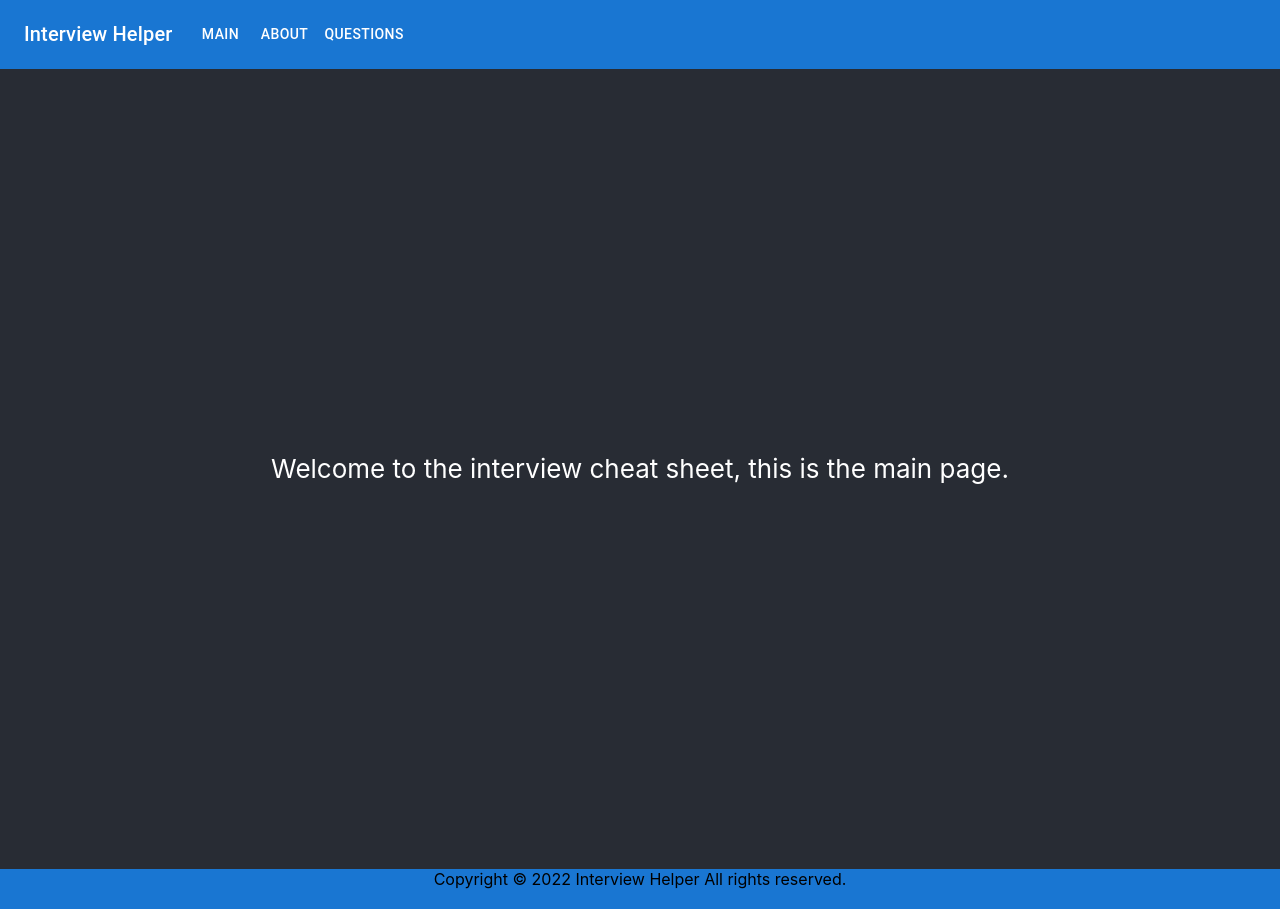
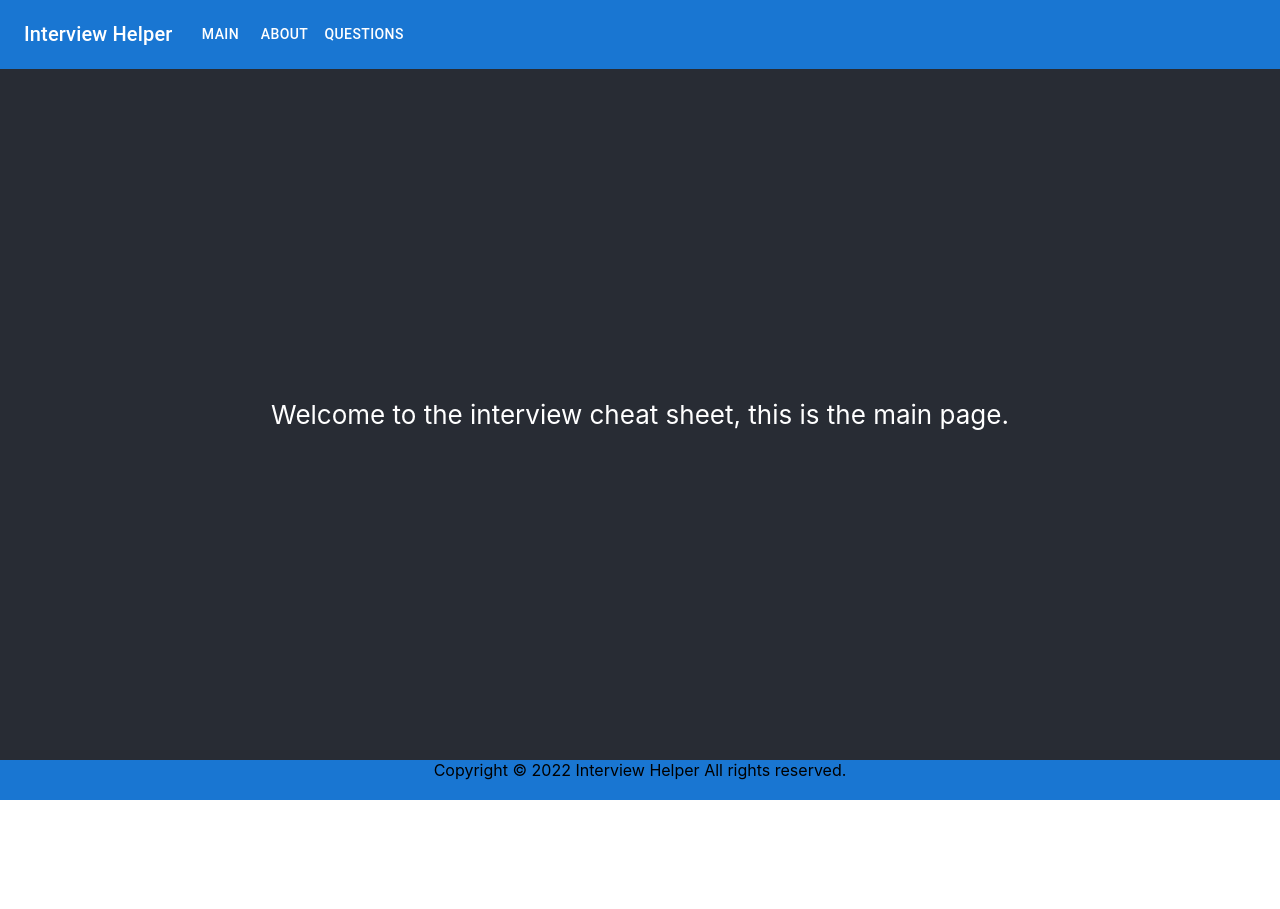
Before and after one commit to Sverdiyev/InterviewHelperFE, a React (Create React App) app: page / in a window 1280 px wide. After the commit the page ends 800 px from the top, so only its background shows below. Built offline with nearby package versions, Linux system fonts and the light colour scheme.

Commit message:
fixed scaling

```diff
--- a/src/App.css
+++ b/src/App.css
@@ -1,10 +1,14 @@
 .App {
   text-align: center;
+  min-height: 100vh;
+  display: flex;
+  justify-content: space-between;
+  flex-direction: column;
 }
 
 main {
   background-color: #282c34;
-  min-height: 100vh;
+  flex-grow: 1;
   display: flex;
   flex-direction: column;
   align-items: center;
```
